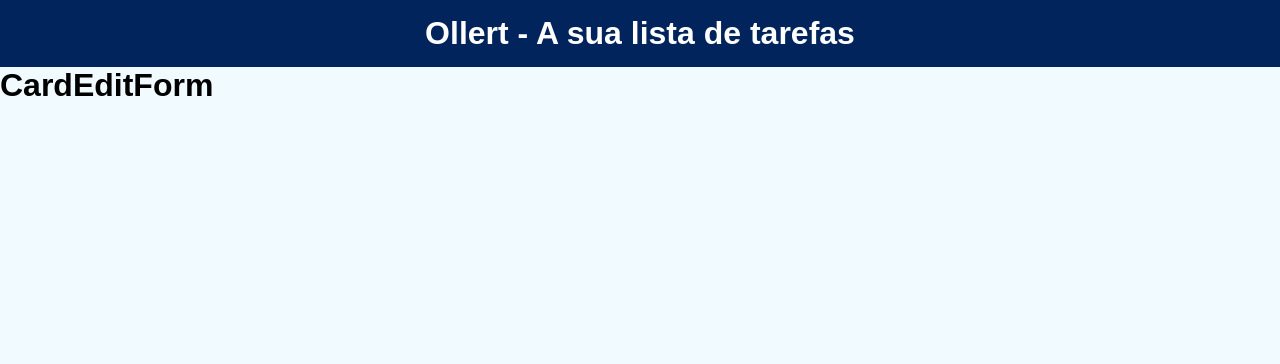
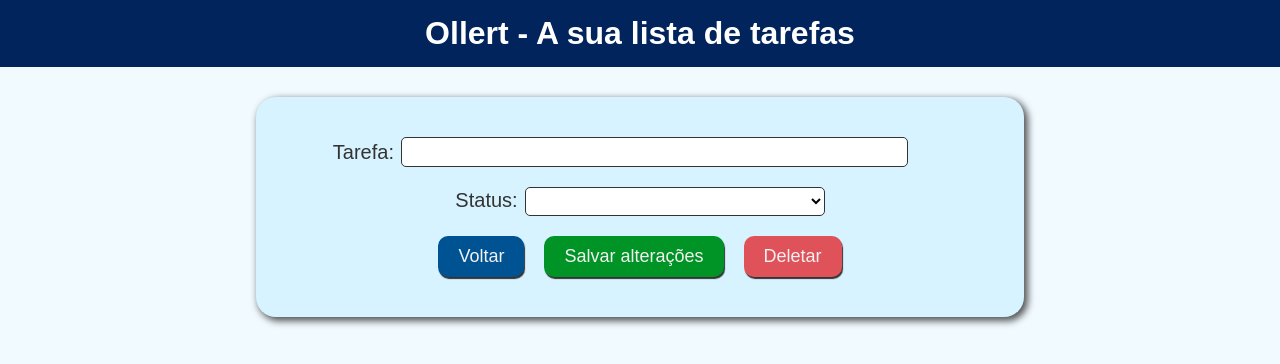
Before and after one commit to diego-rib/ollert, a React (Create React App) app in the folder frontend/: page /1 in a window 1280 px wide. Shown: the top 364 px of the page. Built offline with nearby package versions, Linux system fonts and the light colour scheme; no server answers.

Commit message:
create: componente EditCard com edit e delete de tarefas + estilos; && refactor: TaskForm codigo alterado para melhor re-uso do componente

```diff
--- a/frontend/src/Components/EditCard/index.js
+++ b/frontend/src/Components/EditCard/index.js
@@ -1,10 +1,56 @@
-import React from 'react';
+import React, { useState, useEffect, useRef } from 'react';
+import PropTypes from 'prop-types';
 
 import './styles.css';
 
-export default function CardEditForm(props) {
-  console.log(props);
+import api from '../../services/api';
+
+import TaskForm from '../helpers/TaskForm';
+
+export default function CardEditForm({ match, history }) {
+  const { id } = match.params;
+
+  const [task, setTask] = useState({ info: '', status: '' });
+
+  const taskId = useRef(id);
+
+  useEffect(() => {
+    async function fetchData() {
+      const { data } = await api.get(`/tasks/${taskId.current}`);
+      setTask(data.task);
+    }
+    fetchData();
+  }, []);
+
+  async function updateTaskData(info, status) {
+    await api.put(`/tasks/${id}`, { info, status });
+    history.push('/');
+  }
+
   return (
-    <h1>CardEditForm</h1>
+    <div>
+      {
+        task
+          ? (
+            <TaskForm
+              taskInfo={ task.info }
+              taskStatus={ task.status }
+              callback={ updateTaskData }
+              edit={ id }
+              push={ history.push }
+            />
+          )
+          // Loader retirado do site: https://projects.lukehaas.me/css-loaders/
+          : <div className="loader">Loading...</div>
+      }
+    </div>
   );
 }
+
+CardEditForm.propTypes = {
+  match: {
+    params: {
+      id: PropTypes.string,
+    },
+  },
+}.isRequired;
--- a/frontend/src/Components/EditCard/styles.css
+++ b/frontend/src/Components/EditCard/styles.css
@@ -0,0 +1,74 @@
+/*
+  Código do spinner retirado do site: https://projects.lukehaas.me/css-loaders/
+*/
+
+.loader {
+  margin: 150px auto 0;
+  font-size: 20px;
+  width: 1em;
+  height: 1em;
+  border-radius: 50%;
+  position: relative;
+  text-indent: -9999em;
+  -webkit-animation: load5 1.1s infinite ease;
+  animation: load5 1.1s infinite ease;
+  -webkit-transform: translateZ(0);
+  -ms-transform: translateZ(0);
+  transform: translateZ(0);
+}
+
+@-webkit-keyframes load5 {
+  0%,
+  100% {
+    box-shadow: 0em -2.6em 0em 0em #000000, 1.8em -1.8em 0 0em rgba(0,0,0, 0.2), 2.5em 0em 0 0em rgba(0,0,0, 0.2), 1.75em 1.75em 0 0em rgba(0,0,0, 0.2), 0em 2.5em 0 0em rgba(0,0,0, 0.2), -1.8em 1.8em 0 0em rgba(0,0,0, 0.2), -2.6em 0em 0 0em rgba(0,0,0, 0.5), -1.8em -1.8em 0 0em rgba(0,0,0, 0.7);
+  }
+  12.5% {
+    box-shadow: 0em -2.6em 0em 0em rgba(0,0,0, 0.7), 1.8em -1.8em 0 0em #000000, 2.5em 0em 0 0em rgba(0,0,0, 0.2), 1.75em 1.75em 0 0em rgba(0,0,0, 0.2), 0em 2.5em 0 0em rgba(0,0,0, 0.2), -1.8em 1.8em 0 0em rgba(0,0,0, 0.2), -2.6em 0em 0 0em rgba(0,0,0, 0.2), -1.8em -1.8em 0 0em rgba(0,0,0, 0.5);
+  }
+  25% {
+    box-shadow: 0em -2.6em 0em 0em rgba(0,0,0, 0.5), 1.8em -1.8em 0 0em rgba(0,0,0, 0.7), 2.5em 0em 0 0em #000000, 1.75em 1.75em 0 0em rgba(0,0,0, 0.2), 0em 2.5em 0 0em rgba(0,0,0, 0.2), -1.8em 1.8em 0 0em rgba(0,0,0, 0.2), -2.6em 0em 0 0em rgba(0,0,0, 0.2), -1.8em -1.8em 0 0em rgba(0,0,0, 0.2);
+  }
+  37.5% {
+    box-shadow: 0em -2.6em 0em 0em rgba(0,0,0, 0.2), 1.8em -1.8em 0 0em rgba(0,0,0, 0.5), 2.5em 0em 0 0em rgba(0,0,0, 0.7), 1.75em 1.75em 0 0em #000000, 0em 2.5em 0 0em rgba(0,0,0, 0.2), -1.8em 1.8em 0 0em rgba(0,0,0, 0.2), -2.6em 0em 0 0em rgba(0,0,0, 0.2), -1.8em -1.8em 0 0em rgba(0,0,0, 0.2);
+  }
+  50% {
+    box-shadow: 0em -2.6em 0em 0em rgba(0,0,0, 0.2), 1.8em -1.8em 0 0em rgba(0,0,0, 0.2), 2.5em 0em 0 0em rgba(0,0,0, 0.5), 1.75em 1.75em 0 0em rgba(0,0,0, 0.7), 0em 2.5em 0 0em #000000, -1.8em 1.8em 0 0em rgba(0,0,0, 0.2), -2.6em 0em 0 0em rgba(0,0,0, 0.2), -1.8em -1.8em 0 0em rgba(0,0,0, 0.2);
+  }
+  62.5% {
+    box-shadow: 0em -2.6em 0em 0em rgba(0,0,0, 0.2), 1.8em -1.8em 0 0em rgba(0,0,0, 0.2), 2.5em 0em 0 0em rgba(0,0,0, 0.2), 1.75em 1.75em 0 0em rgba(0,0,0, 0.5), 0em 2.5em 0 0em rgba(0,0,0, 0.7), -1.8em 1.8em 0 0em #000000, -2.6em 0em 0 0em rgba(0,0,0, 0.2), -1.8em -1.8em 0 0em rgba(0,0,0, 0.2);
+  }
+  75% {
+    box-shadow: 0em -2.6em 0em 0em rgba(0,0,0, 0.2), 1.8em -1.8em 0 0em rgba(0,0,0, 0.2), 2.5em 0em 0 0em rgba(0,0,0, 0.2), 1.75em 1.75em 0 0em rgba(0,0,0, 0.2), 0em 2.5em 0 0em rgba(0,0,0, 0.5), -1.8em 1.8em 0 0em rgba(0,0,0, 0.7), -2.6em 0em 0 0em #000000, -1.8em -1.8em 0 0em rgba(0,0,0, 0.2);
+  }
+  87.5% {
+    box-shadow: 0em -2.6em 0em 0em rgba(0,0,0, 0.2), 1.8em -1.8em 0 0em rgba(0,0,0, 0.2), 2.5em 0em 0 0em rgba(0,0,0, 0.2), 1.75em 1.75em 0 0em rgba(0,0,0, 0.2), 0em 2.5em 0 0em rgba(0,0,0, 0.2), -1.8em 1.8em 0 0em rgba(0,0,0, 0.5), -2.6em 0em 0 0em rgba(0,0,0, 0.7), -1.8em -1.8em 0 0em #000000;
+  }
+}
+
+@keyframes load5 {
+  0%,
+  100% {
+    box-shadow: 0em -2.6em 0em 0em #000000, 1.8em -1.8em 0 0em rgba(0,0,0, 0.2), 2.5em 0em 0 0em rgba(0,0,0, 0.2), 1.75em 1.75em 0 0em rgba(0,0,0, 0.2), 0em 2.5em 0 0em rgba(0,0,0, 0.2), -1.8em 1.8em 0 0em rgba(0,0,0, 0.2), -2.6em 0em 0 0em rgba(0,0,0, 0.5), -1.8em -1.8em 0 0em rgba(0,0,0, 0.7);
+  }
+  12.5% {
+    box-shadow: 0em -2.6em 0em 0em rgba(0,0,0, 0.7), 1.8em -1.8em 0 0em #000000, 2.5em 0em 0 0em rgba(0,0,0, 0.2), 1.75em 1.75em 0 0em rgba(0,0,0, 0.2), 0em 2.5em 0 0em rgba(0,0,0, 0.2), -1.8em 1.8em 0 0em rgba(0,0,0, 0.2), -2.6em 0em 0 0em rgba(0,0,0, 0.2), -1.8em -1.8em 0 0em rgba(0,0,0, 0.5);
+  }
+  25% {
+    box-shadow: 0em -2.6em 0em 0em rgba(0,0,0, 0.5), 1.8em -1.8em 0 0em rgba(0,0,0, 0.7), 2.5em 0em 0 0em #000000, 1.75em 1.75em 0 0em rgba(0,0,0, 0.2), 0em 2.5em 0 0em rgba(0,0,0, 0.2), -1.8em 1.8em 0 0em rgba(0,0,0, 0.2), -2.6em 0em 0 0em rgba(0,0,0, 0.2), -1.8em -1.8em 0 0em rgba(0,0,0, 0.2);
+  }
+  37.5% {
+    box-shadow: 0em -2.6em 0em 0em rgba(0,0,0, 0.2), 1.8em -1.8em 0 0em rgba(0,0,0, 0.5), 2.5em 0em 0 0em rgba(0,0,0, 0.7), 1.75em 1.75em 0 0em #000000, 0em 2.5em 0 0em rgba(0,0,0, 0.2), -1.8em 1.8em 0 0em rgba(0,0,0, 0.2), -2.6em 0em 0 0em rgba(0,0,0, 0.2), -1.8em -1.8em 0 0em rgba(0,0,0, 0.2);
+  }
+  50% {
+    box-shadow: 0em -2.6em 0em 0em rgba(0,0,0, 0.2), 1.8em -1.8em 0 0em rgba(0,0,0, 0.2), 2.5em 0em 0 0em rgba(0,0,0, 0.5), 1.75em 1.75em 0 0em rgba(0,0,0, 0.7), 0em 2.5em 0 0em #000000, -1.8em 1.8em 0 0em rgba(0,0,0, 0.2), -2.6em 0em 0 0em rgba(0,0,0, 0.2), -1.8em -1.8em 0 0em rgba(0,0,0, 0.2);
+  }
+  62.5% {
+    box-shadow: 0em -2.6em 0em 0em rgba(0,0,0, 0.2), 1.8em -1.8em 0 0em rgba(0,0,0, 0.2), 2.5em 0em 0 0em rgba(0,0,0, 0.2), 1.75em 1.75em 0 0em rgba(0,0,0, 0.5), 0em 2.5em 0 0em rgba(0,0,0, 0.7), -1.8em 1.8em 0 0em #000000, -2.6em 0em 0 0em rgba(0,0,0, 0.2), -1.8em -1.8em 0 0em rgba(0,0,0, 0.2);
+  }
+  75% {
+    box-shadow: 0em -2.6em 0em 0em rgba(0,0,0, 0.2), 1.8em -1.8em 0 0em rgba(0,0,0, 0.2), 2.5em 0em 0 0em rgba(0,0,0, 0.2), 1.75em 1.75em 0 0em rgba(0,0,0, 0.2), 0em 2.5em 0 0em rgba(0,0,0, 0.5), -1.8em 1.8em 0 0em rgba(0,0,0, 0.7), -2.6em 0em 0 0em #000000, -1.8em -1.8em 0 0em rgba(0,0,0, 0.2);
+  }
+  87.5% {
+    box-shadow: 0em -2.6em 0em 0em rgba(0,0,0, 0.2), 1.8em -1.8em 0 0em rgba(0,0,0, 0.2), 2.5em 0em 0 0em rgba(0,0,0, 0.2), 1.75em 1.75em 0 0em rgba(0,0,0, 0.2), 0em 2.5em 0 0em rgba(0,0,0, 0.2), -1.8em 1.8em 0 0em rgba(0,0,0, 0.5), -2.6em 0em 0 0em rgba(0,0,0, 0.7), -1.8em -1.8em 0 0em #000000;
+  }
+}
--- a/frontend/src/Components/NewTaskForm/index.js
+++ b/frontend/src/Components/NewTaskForm/index.js
@@ -1,7 +1,5 @@
 import React from 'react';
 import api from '../../services/api';
-
-import './styles.css';
 
 import TaskForm from '../helpers/TaskForm';
 
@@ -11,6 +9,6 @@
   }
 
   return (
-    <TaskForm callback={ sendTask } buttonMessage="Adicionar tarefa" />
+    <TaskForm callback={ sendTask } edit={ false } />
   );
 }
--- a/frontend/src/Components/helpers/TaskForm.js
+++ b/frontend/src/Components/helpers/TaskForm.js
@@ -1,5 +1,7 @@
-import React, { useContext, useState } from 'react';
+import React, { useContext, useState, useEffect } from 'react';
 import PropTypes from 'prop-types';
+
+import './styles.css';
 
 import { TasksContext } from '../../Context/TasksProvider';
 
@@ -7,15 +9,19 @@
   taskInfo = '',
   taskStatus = '',
   callback,
-  buttonMessage,
+  edit,
+  push,
 }) {
-  const { setShouldUpdate } = useContext(TasksContext);
+  const { setShouldUpdate, deleteTask } = useContext(TasksContext);
 
   const [info, setInfo] = useState(taskInfo);
   const [status, setStatus] = useState(taskStatus);
+  useEffect(() => {
+    setInfo(taskInfo);
+    setStatus(taskStatus);
+  }, [taskInfo, taskStatus]);
 
   const [error, setError] = useState('');
-
   function errorMessage(field) {
     const twoSeconds = 2000;
     setError(`O campo ${field} precisa ser preenchido`);
@@ -65,7 +71,32 @@
         </select>
       </label>
 
-      <button type="submit" className="newTaskButton">{buttonMessage}</button>
+      <div className="buttonsWrapper">
+        {
+          edit && (
+            <button type="button" className="goBackButton" onClick={ () => push('/') }>
+              Voltar
+            </button>
+          )
+        }
+        <button type="submit" className="newTaskButton">
+          {edit ? 'Salvar alterações' : 'Adicionar tarefa'}
+        </button>
+        {
+          edit && (
+            <button
+              type="button"
+              onClick={ async () => {
+                await deleteTask(edit);
+                push('/');
+              } }
+              className="deleteButton"
+            >
+              Deletar
+            </button>
+          )
+        }
+      </div>
     </form>
   );
 }
@@ -74,10 +105,13 @@
   taskInfo: PropTypes.string,
   taskStatus: PropTypes.string,
   callback: PropTypes.func.isRequired,
-  buttonMessage: PropTypes.string.isRequired,
+  edit: PropTypes.bool,
+  push: PropTypes.func,
 };
 
 TaskForm.defaultProps = {
   taskInfo: '',
   taskStatus: '',
+  edit: null,
+  push: () => {},
 };
--- a/frontend/src/Components/NewTaskForm/styles.css
+++ b/frontend/src/Components/helpers/styles.css
@@ -48,15 +48,33 @@
   width: 300px;
 }
 
-.newTaskButton {
-  background: #005393;
+.buttonsWrapper {
+  margin: 0 auto;
+  width: fit-content;
+}
+
+.goBackButton, .newTaskButton, .deleteButton {
   border: none;
   border-radius: 10px;
   box-shadow: 1px 2px 1px #333;
-  color: #f2f2f2;
   cursor: pointer;
   font-size: 18px;
   padding: 10px 20px;
+  color: #f2f2f2;
+}
+
+.goBackButton {
+  background-color: #005393;
+  margin-right: 20px;
+}
+
+.newTaskButton {
+  background: #009325;
+}
+
+.deleteButton {
+  background-color: #e0525a;
+  margin-left: 20px;
 }
 
 .newTaskErrorMessage {
--- a/frontend/src/Context/TasksProvider.js
+++ b/frontend/src/Context/TasksProvider.js
@@ -8,6 +8,11 @@
 export default function TasksProvider({ children }) {
   const [tasks, setTasks] = useState([]);
   const [shouldUpdate, setShouldUpdate] = useState(true);
+
+  async function deleteTask(id) {
+    await api.delete(`/tasks/${id}`);
+    setShouldUpdate(true);
+  }
 
   useEffect(() => {
     async function fetchData() {
@@ -23,6 +28,7 @@
   const context = {
     tasks,
     setShouldUpdate,
+    deleteTask,
   };
 
   return (
```
